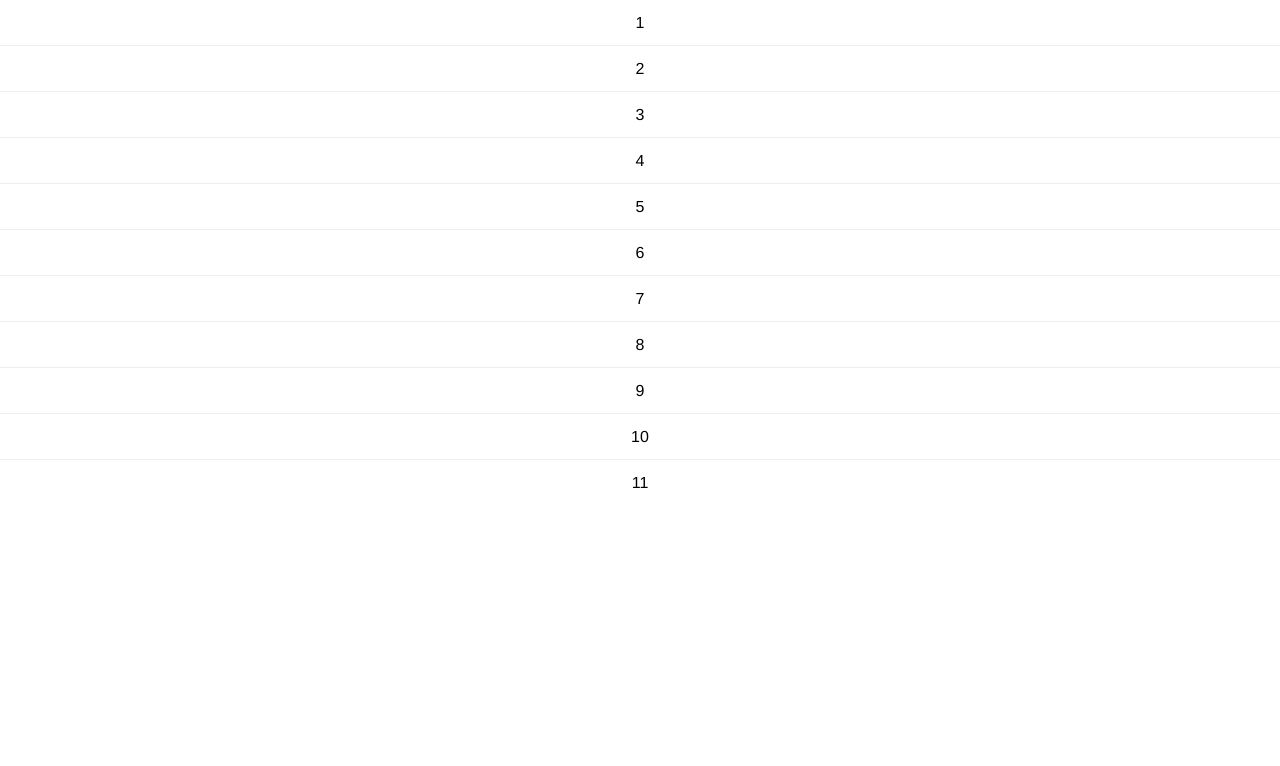
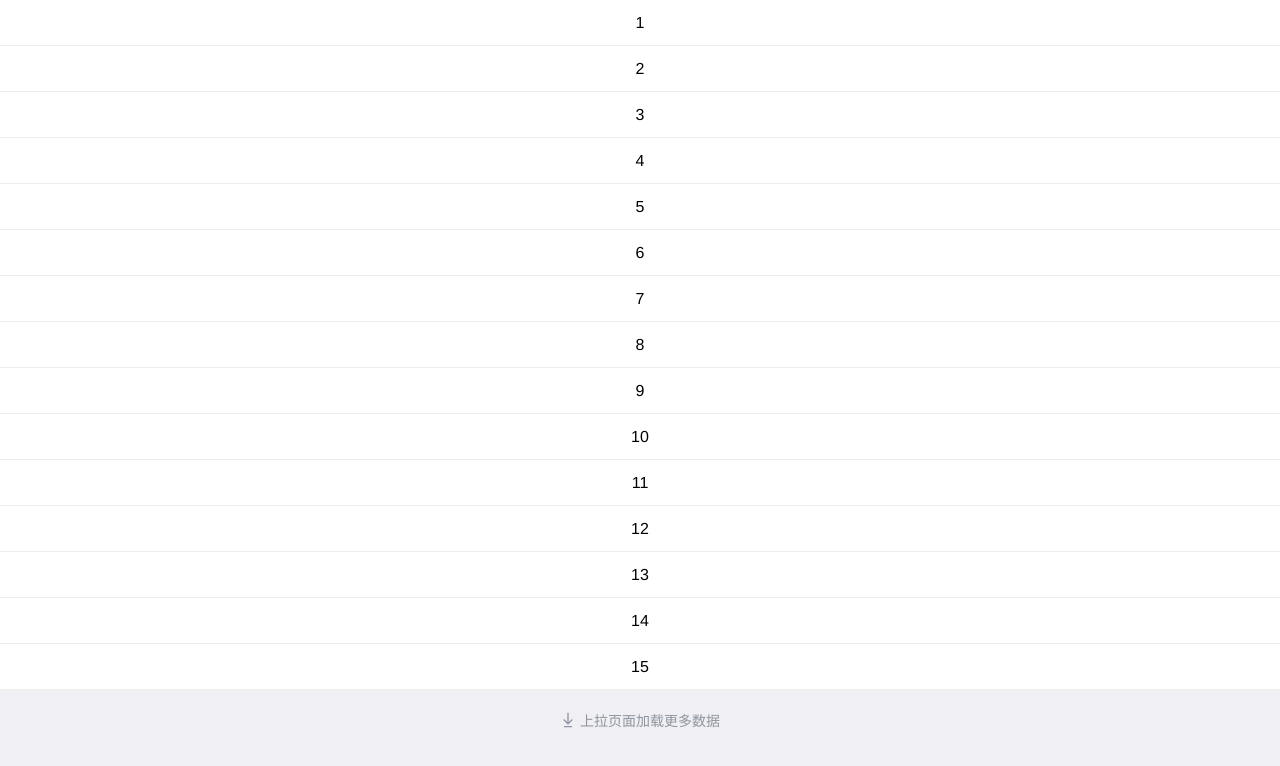
Before and after one commit to DangoSky/pull-to-refresh, a React app: page / in a window 1280 px wide. Shown: the top 766 px of the page. Built offline with nearby package versions, Linux system fonts and the light colour scheme.

Commit message:
feat: 优化 header 和转换动画
Change-Id: I52770acfc5d386e4a814572f372983e7a6793251

```diff
--- a/src/components/pull-to-refresh/demo/style.less
+++ b/src/components/pull-to-refresh/demo/style.less
@@ -3,11 +3,16 @@
   padding: 0;
 }
 
+body {
+  background-color: #efeff4;
+}
+
 .container {
-  height: 500px;  // important
+  height: 100vh;  // important
 }
 
 .content {
+  background-color: #fff;
   p {
     height: 45px;
     line-height: 45px;
--- a/src/components/pull-to-refresh/index.tsx
+++ b/src/components/pull-to-refresh/index.tsx
@@ -1,8 +1,7 @@
 import React, { PureComponent, ReactNode } from 'react';
 import './style.less';
-import dropDownSvg from './images/drop-down1.svg';
+import dropDownSvg from './images/drop-down.svg';
 import loadingSvg from './images/loading.svg';
-import dropUpSvg from './images/drop-up.svg';
 
 interface PullRefreshProps {
   children: ReactNode,
@@ -53,12 +52,6 @@ class PullRefresh extends PureComponent<PullRefreshProps> {
         footerStatus: STATUS.pullUpLoad
       });
     })
-    // const ref = this.divRef.current;
-    // if (ref) {
-    //   ref.addEventListener('touchmove', this.touchMove, {
-    //     passive: false
-    //   })
-    // }
   }
 
   renderHeader = () => {
@@ -72,14 +65,12 @@ class PullRefresh extends PureComponent<PullRefreshProps> {
     // TODO: icon
     const pullRefresh = (
       <>
-        {/* <img src={dropDownSvg} alt=""/> */}
         <i></i>
         <span>{pullToRefreshText}</span>
       </>
     );
     const loosenRefresh = (
       <>
-        {/* <img src={dropUpSvg} alt=""/> */}
         <i></i>
         <span>{loosenRefreshText}</span>
       </>
@@ -95,7 +86,6 @@ class PullRefresh extends PureComponent<PullRefreshProps> {
       </>
     )
     switch(headerStatus) {
-      // default: pullRefresh;
       case STATUS.pullToRefresh: return pullRefresh;
       case STATUS.loosenRefresh: return loosenRefresh;
       case STATUS.refreshing: return refreshing;
@@ -144,10 +134,6 @@ class PullRefresh extends PureComponent<PullRefreshProps> {
     const { distancePullToRefresh = 60 } = this.props;
     const touchDistance = e.touches[0].clientY - PullRefresh.initialTouch.clientY;
     const { scrollTop } = e.currentTarget;
-    // if(!this.divRef.current) return;
-    // const { scrollTop } = this.divRef.current;
-    // console.log(PullRefresh.initialTouch);
-    // console.log(scrollTop, touchDistance);
     // 下拉页面 && 到了页面顶部
     if (touchDistance > 0 && scrollTop <= 0) {
       // 应该下拉的距离
@@ -174,13 +160,12 @@ class PullRefresh extends PureComponent<PullRefreshProps> {
     if (headerStatus === STATUS.loosenRefresh) {
       this.setState({
         headerStatus: STATUS.refreshing,
-        // 松开后先不把 pullHeight 置为 0，否则无法做动画回到页面上方。通过在样式中写 translate 来使它缓动上去
+        pullHeight: 0
       })
       if (refreshFn) {
         refreshFn(() => {
           this.setState({
             headerStatus: STATUS.refreshed,
-            pullHeight: 0
           }, () => {
             setTimeout(() => {
               this.setState({
--- a/src/components/pull-to-refresh/style.less
+++ b/src/components/pull-to-refresh/style.less
@@ -1,3 +1,5 @@
+@headerHeight: 45px;
+
 .dangosky-pull-refresh-container {
   height: 100%;
   overflow-x: hidden;
@@ -15,28 +17,27 @@
     }
   }
   .dangosky-header {
-    height: 45px;
-    // border-bottom: 1px solid #eee;
+    .dangosky-common;
+    height: @headerHeight;
     position: absolute;
     width: 100%;
-    .dangosky-common;
   }
   &.status-init {
     .dangosky-header {
-      height: 0;
-      transition: height .5s;
+      // height: 0;
+      // transition: height 2.5s;
+      // overflow: hidden;
+    }
+    .dangosky-body {
+      transition: transform 0.5s;
     }
   }
-  // touchEnd 时开始刷新，body 缓动回页面上方
+  &.status-refreshed,
   &.status-refreshing {
     .dangosky-body {
-      transform: translateY(45px) !important;
+      // 因为 header 是绝对定位，所以还需要腾出空间来展示 header
+      transform: translateY(@headerHeight);
       transition: transform 0.5s;
-    }
-    .dangosky-header {
-      // position: absolute;
-      height: 45px;
-      // width: 100%;
     }
   }
   &.status-pull-to-refresh,
@@ -48,7 +49,6 @@
       border-left: 1px solid;
       margin-right: 8px;
       transition: transform 0.3s ease;
-
       &:before,
       &:after {
         content: "";
```
